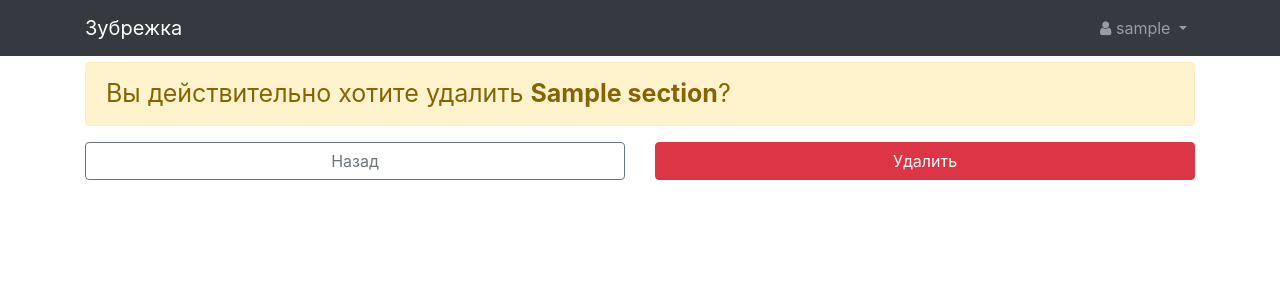
After one commit to telminov/cram-word, a Django app: page /section/1/delete/ in a window 1280 px wide. The commit adds this page. Shown: the top 300 px of the page. Run offline with Django 3.2, Linux system fonts and the light colour scheme; a user stored in the database is signed in; tables that the repository leaves empty hold one stand-in row (values such as "Sample post"); some libraries are stand-ins or nearby versions.

Commit message:
управление разделами

```diff
--- /dev/null
+++ b/core/static/core/css/style.css
@@ -0,0 +1,59 @@
+/*!
+ * Start Bootstrap - Modern Business (https://startbootstrap.com/template-overviews/modern-business)
+ * Copyright 2013-2019 Start Bootstrap
+ * Licensed under MIT (https://github.com/BlackrockDigital/startbootstrap-logomodern-business-nav/blob/master/LICENSE)
+ */
+body {
+    padding-top: 61px;
+}
+
+footer {
+    padding-top: 30px;
+}
+
+.carousel-item {
+    height: 65vh;
+    min-height: 300px;
+    background: no-repeat center center scroll;
+    -webkit-background-size: cover;
+    -moz-background-size: cover;
+    -o-background-size: cover;
+    background-size: cover;
+}
+
+.portfolio-item {
+    margin-bottom: 30px;
+}
+
+.breadcrumb {
+    margin-bottom: 5px;
+}
+
+.index-btn{
+    height: 125px;
+    font-size: 20px;
+}
+
+.index-btn i{
+    margin-top: 10px;
+    font-size: 25px;
+    border: 2px solid #ffffff;
+    padding: 10px;
+    border-radius: 5px;
+}
+
+.report-table{
+    margin-top: 10px;
+}
+
+.alert {
+    font-size: 25px;
+}
+
+a:not([href]):not([tabindex]) {
+    color: white;
+}
+
+a:not([href]):not([tabindex]):hover {
+    color: white;
+}
--- /dev/null
+++ b/core/templates/core/object_delete.html
@@ -0,0 +1,24 @@
+{% extends 'core/base.html' %}
+
+{% block container %}
+
+    <div class="alert alert-warning">
+        Вы действительно хотите удалить <strong>{{ object }}</strong>?
+    </div>
+
+    <form method="post">{% csrf_token %}
+        <div class="row">
+            <div class="col-6">
+                <a href=".." class="btn btn-outline-secondary btn-block">
+                    Назад
+                </a>
+            </div>
+            <div class="col-6">
+                <button class="btn btn-danger btn-block">
+                    Удалить
+                </button>
+            </div>
+        </div>
+    </form>
+
+{% endblock %}
--- a/core/urls.py
+++ b/core/urls.py
@@ -1,9 +1,16 @@
 from django.urls import path
-from core import views
+from core.views import index
+from core.views import section
 
 app_name = 'core'
 
 urlpatterns = [
-    path('', views.IndexView.as_view(), name='index'),
+    path('', index.Index.as_view(), name='index'),
+
+    path('section/', section.List.as_view(), name='section_list'),
+    path('section/create/', section.Create.as_view(), name='section_create'),
+    path('section/<int:pk>/', section.Detail.as_view(), name='section_detail'),
+    path('section/<int:pk>/update/', section.Update.as_view(), name='section_update'),
+    path('section/<int:pk>/delete/', section.Delete.as_view(), name='section_delete'),
 
 ]
--- /dev/null
+++ b/core/views/__init__.py
@@ -0,0 +1 @@
+# coding: utf-8
--- /dev/null
+++ b/core/views/section.py
@@ -0,0 +1,40 @@
+from django.urls import reverse_lazy
+
+from django.views.generic import ListView, CreateView, UpdateView, DeleteView, DetailView
+from core import models
+
+
+class List(ListView):
+    template_name = 'core/object_list.html'
+    model = models.Section
+
+
+class Detail(DetailView):
+    template_name = 'core/object_detail.html'
+    model = models.Section
+
+
+class Create(CreateView):
+    template_name = 'core/object_create.html'
+    model = models.Section
+    fields = ('name', )
+    success_url = reverse_lazy('core:section_list')
+
+    def get_form(self, *args, **kwargs):
+        form = super().get_form(*args, **kwargs)
+        form.instance.user = self.request.user
+        return form
+
+
+class Update(UpdateView):
+    template_name = 'core/object_update.html'
+    model = models.Section
+    fields = ('name', )
+    success_url = reverse_lazy('core:section_list')
+
+
+class Delete(DeleteView):
+    template_name = 'core/object_delete.html'
+    model = models.Section
+    fields = ('name', )
+    success_url = reverse_lazy('core:section_list')
```
Also changed, not shown: core/templates/core/index.html (+13 -4 lines), core/templates/core/object_create.html (added, +10 -0 lines), core/templates/core/object_detail.html (added, +19 -0 lines), core/templates/core/object_list.html (added, +15 -0 lines), core/templates/core/object_update.html (added, +17 -0 lines), core/views/index.py (renamed from core/views.py, +5 -5 lines), core/static/core/img/load.gif (added).
